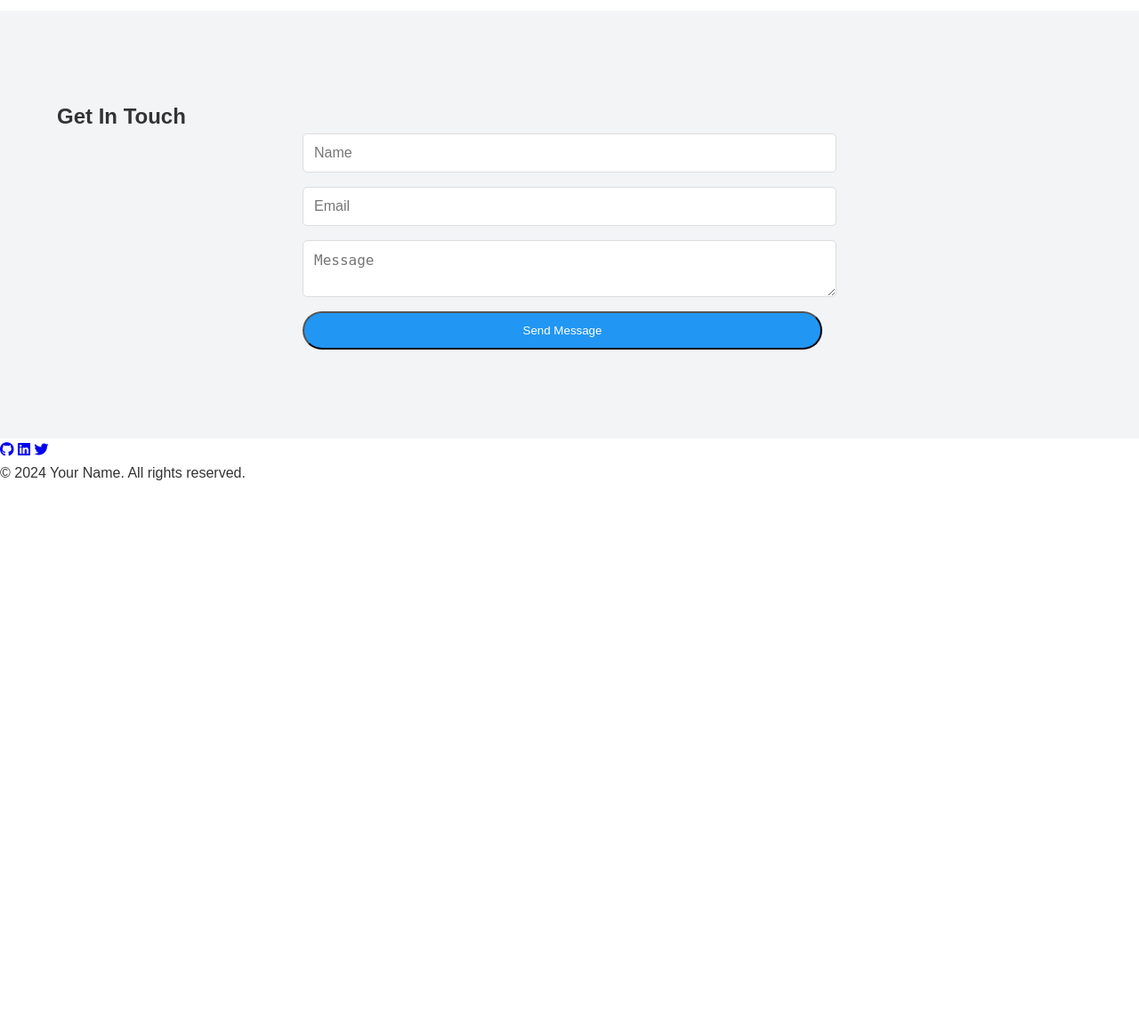
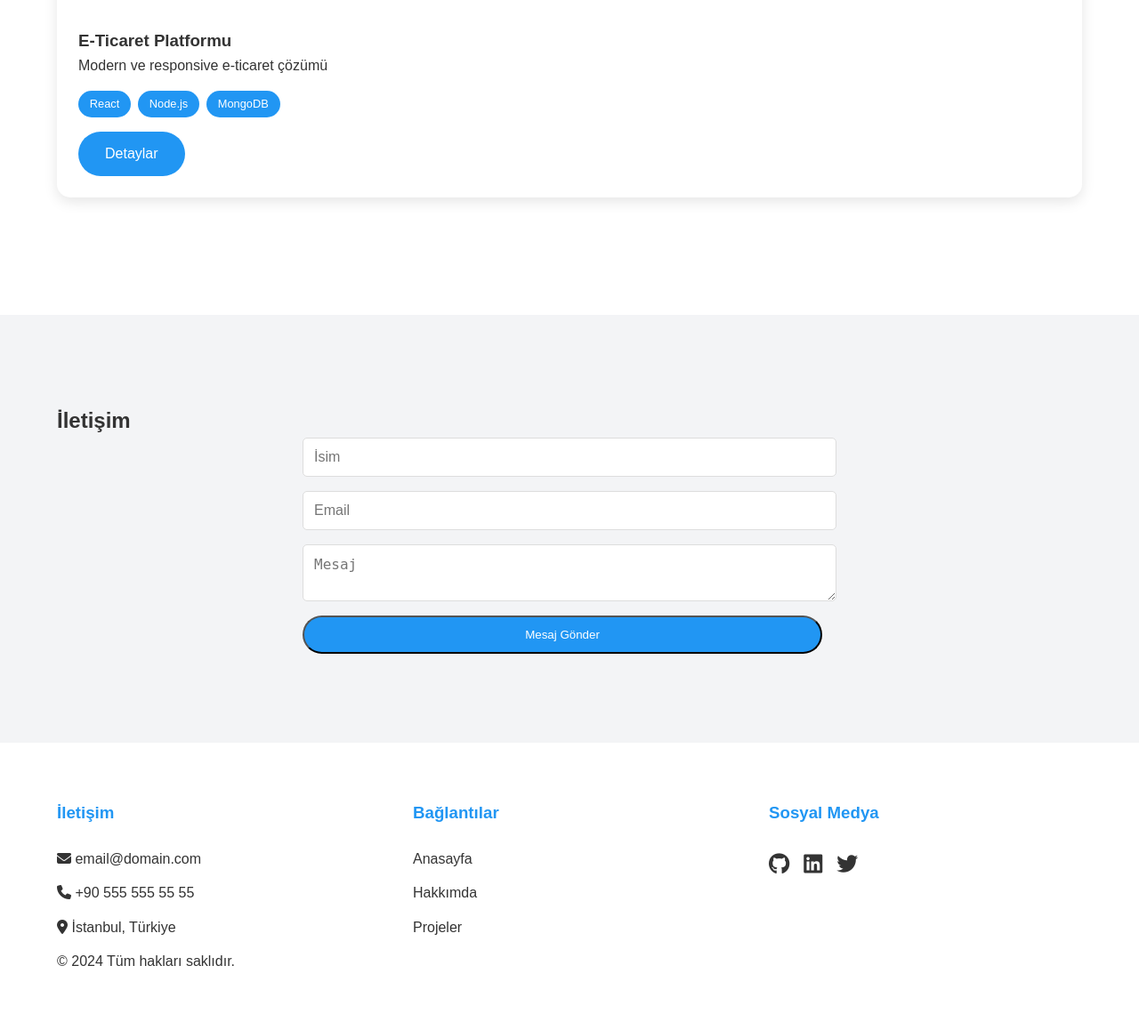
Before and after one commit to emrecanesenn/emrecanesenn.github.io, a PHP site: page / in a window 1280 px wide. Shown: the part 1719-2877 px from the top of the page at 89% size. Before the commit the page ends 2259 px from the top, so only its background shows below. Run offline with PHP 8.4, Linux system fonts and the light colour scheme.

Commit message:
Update 1.1

```diff
--- a/css/styles.css
+++ b/css/styles.css
@@ -11,6 +11,16 @@
     --text-color: #333;
     --bg-color: #fff;
     --nav-height: 80px;
+}
+
+/* Dark Mode Variables */
+[data-theme="dark"] {
+    --primary-color: #64b5f6;
+    --secondary-color: #ff4081;
+    --text-color: #e0e0e0;
+    --bg-color: #121212;
+    --card-bg: #1e1e1e;
+    --nav-bg: rgba(18, 18, 18, 0.95);
 }
 
 html {
@@ -37,6 +47,22 @@ body {
     backdrop-filter: blur(10px);
     box-shadow: 0 2px 10px rgba(0, 0, 0, 0.1);
     z-index: 1000;
+}
+
+/* Navbar Additions */
+.nav-controls {
+    display: flex;
+    gap: 1rem;
+    align-items: center;
+}
+
+.theme-toggle, .lang-switch {
+    background: none;
+    border: none;
+    cursor: pointer;
+    padding: 0.5rem;
+    color: var(--text-color);
+    font-size: 1.2rem;
 }
 
 .logo {
@@ -118,9 +144,45 @@ body {
 
 .project-grid {
     display: grid;
-    grid-template-columns: repeat(auto-fit, minmax(300px, 1fr));
+    grid-template-columns: repeat(auto-fit, minmax(350px, 1fr));
     gap: 2rem;
-    margin-top: 2rem;
+    padding: 2rem 0;
+}
+
+.project-card {
+    background: var(--card-bg);
+    border-radius: 15px;
+    overflow: hidden;
+    transition: transform 0.3s ease;
+    box-shadow: 0 5px 15px rgba(0,0,0,0.1);
+}
+
+.project-card:hover {
+    transform: translateY(-10px);
+}
+
+.project-image {
+    width: 100%;
+    height: 200px;
+    object-fit: cover;
+}
+
+.project-info {
+    padding: 1.5rem;
+}
+
+.project-tags {
+    display: flex;
+    gap: 0.5rem;
+    margin: 1rem 0;
+}
+
+.tag {
+    background: var(--primary-color);
+    color: white;
+    padding: 0.3rem 0.8rem;
+    border-radius: 20px;
+    font-size: 0.8rem;
 }
 
 /* Contact Form */
@@ -145,6 +207,111 @@ body {
     font-size: 1rem;
 }
 
+/* About Section Redesign */
+.about {
+    padding: 120px 5%;
+    background: var(--bg-color);
+}
+
+.about-grid {
+    display: grid;
+    grid-template-columns: 1fr 1fr;
+    gap: 4rem;
+    align-items: center;
+}
+
+.about-image {
+    position: relative;
+    border-radius: 20px;
+    overflow: hidden;
+    box-shadow: 0 10px 30px rgba(0,0,0,0.1);
+}
+
+.about-content h2 {
+    font-size: 2.5rem;
+    margin-bottom: 2rem;
+    color: var(--text-color);
+}
+
+.skill-container {
+    margin-top: 2rem;
+}
+
+.skill-bar {
+    margin-bottom: 1.5rem;
+}
+
+.skill-info {
+    display: flex;
+    justify-content: space-between;
+    margin-bottom: 0.5rem;
+}
+
+.progress-bar {
+    height: 8px;
+    background: #e0e0e0;
+    border-radius: 4px;
+    overflow: hidden;
+}
+
+.progress {
+    height: 100%;
+    background: var(--primary-color);
+    transition: width 1s ease;
+}
+
+/* Footer Redesign */
+footer {
+    background: var(--card-bg);
+    padding: 4rem 5%;
+    color: var(--text-color);
+}
+
+.footer-content {
+    display: grid;
+    grid-template-columns: repeat(auto-fit, minmax(250px, 1fr));
+    gap: 3rem;
+}
+
+.footer-section h3 {
+    margin-bottom: 1.5rem;
+    color: var(--primary-color);
+}
+
+.footer-links {
+    list-style: none;
+}
+
+.footer-links li {
+    margin-bottom: 0.8rem;
+}
+
+.footer-links a {
+    color: var(--text-color);
+    text-decoration: none;
+    transition: color 0.3s ease;
+}
+
+.footer-links a:hover {
+    color: var(--primary-color);
+}
+
+.social-links {
+    display: flex;
+    gap: 1rem;
+    margin-top: 1rem;
+}
+
+.social-links a {
+    color: var(--text-color);
+    font-size: 1.5rem;
+    transition: color 0.3s ease;
+}
+
+.social-links a:hover {
+    color: var(--primary-color);
+}
+
 /* Responsive Design */
 @media (max-width: 768px) {
     .hero h1 {
--- a/index.html
+++ b/index.html
@@ -1,9 +1,9 @@
 <!DOCTYPE html>
-<html lang="en">
+<html lang="tr" data-theme="light">
 <head>
     <meta charset="UTF-8">
     <meta name="viewport" content="width=device-width, initial-scale=1.0">
-    <title>My Portfolio</title>
+    <title>Portfolyom</title>
     <link rel="stylesheet" href="css/styles.css">
     <script src="https://unpkg.com/scrollreveal"></script>
     <link rel="stylesheet" href="https://cdnjs.cloudflare.com/ajax/libs/font-awesome/6.4.0/css/all.min.css">
@@ -12,83 +12,125 @@
     <!-- Header Section -->
     <header>
         <nav class="navbar">
-            <div class="logo">Portfolio</div>
+            <div class="logo">Portfolyo</div>
             <ul class="nav-links">
-                <li><a href="#home" class="active">Home</a></li>
-                <li><a href="#about">About</a></li>
-                <li><a href="#projects">Projects</a></li>
-                <li><a href="#contact">Contact</a></li>
+                <li><a href="#anasayfa">Anasayfa</a></li>
+                <li><a href="#hakkimda">Hakkımda</a></li>
+                <li><a href="#projeler">Projeler</a></li>
+                <li><a href="#iletisim">İletişim</a></li>
             </ul>
-            <div class="burger">
-                <div class="line1"></div>
-                <div class="line2"></div>
-                <div class="line3"></div>
+            <div class="nav-controls">
+                <button class="lang-switch">TR | EN</button>
+                <button class="theme-toggle">
+                    <i class="fas fa-moon"></i>
+                </button>
             </div>
         </nav>
     </header>
 
     <!-- Hero Section -->
-    <section id="home" class="hero">
+    <section id="anasayfa" class="hero">
         <div class="hero-content">
-            <h1>Hello, I'm <span class="highlight">Your Name</span></h1>
-            <p class="title">Full Stack Developer</p>
-            <p class="description">I create beautiful and functional websites</p>
+            <h1>Merhaba, ben <span class="highlight">[İsminiz]</span></h1>
+            <p class="title">Full Stack Geliştirici</p>
+            <p class="description">Güzel ve işlevsel web siteleri oluşturuyorum</p>
             <div class="cta-buttons">
-                <a href="#projects" class="btn primary">View My Work</a>
-                <a href="#contact" class="btn secondary">Contact Me</a>
+                <a href="#projeler" class="btn primary">Çalışmalarımı Gör</a>
+                <a href="#iletisim" class="btn secondary">Bana Ulaş</a>
             </div>
         </div>
     </section>
 
     <!-- About Section -->
-    <section id="about" class="about">
-        <h2>About Me</h2>
+    <section id="hakkimda" class="about">
+        <div class="about-grid">
             <div class="about-content">
-            <div class="about-text">
-                <p>Your introduction and background here...</p>
+                <h2>Hakkımda</h2>
+                <p>Merhaba! Ben [İsminiz], full-stack web geliştirici olarak çalışıyorum...</p>
+                <div class="skill-container">
+                    <div class="skill-bar">
+                        <div class="skill-info">
+                            <span>Frontend</span>
+                            <span>90%</span>
                         </div>
-            <div class="skills">
-                <h3>My Skills</h3>
-                <div class="skill-items">
-                    <div class="skill">HTML</div>
-                    <div class="skill">CSS</div>
-                    <div class="skill">JavaScript</div>
-                    <div class="skill">React</div>
-                    <div class="skill">Node.js</div>
+                        <div class="progress-bar">
+                            <div class="progress" style="width: 90%"></div>
                         </div>
+                    </div>
+                    <!-- Diğer skill barları -->
+                </div>
+            </div>
+            <div class="about-image">
+                <img src="images/profile.jpg" alt="Profil">
             </div>
         </div>
     </section>
 
     <!-- Projects Section -->
-    <section id="projects" class="projects">
-        <h2>My Projects</h2>
+    <section id="projeler" class="projects">
+        <h2>Projelerim</h2>
         <div class="project-grid">
-            <!-- Project cards will be added here -->
+            <div class="project-card">
+                <img src="images/proje1.jpg" alt="Proje 1" class="project-image">
+                <div class="project-info">
+                    <h3>E-Ticaret Platformu</h3>
+                    <p>Modern ve responsive e-ticaret çözümü</p>
+                    <div class="project-tags">
+                        <span class="tag">React</span>
+                        <span class="tag">Node.js</span>
+                        <span class="tag">MongoDB</span>
+                    </div>
+                    <a href="#" class="btn primary">Detaylar</a>
+                </div>
+            </div>
+            <!-- Diğer proje kartları -->
         </div>
     </section>
 
     <!-- Contact Section -->
-    <section id="contact" class="contact">
-        <h2>Get In Touch</h2>
+    <section id="iletisim" class="contact">
+        <h2>İletişim</h2>
         <div class="contact-content">
             <form id="contact-form">
-                <input type="text" placeholder="Name" required>
+                <input type="text" placeholder="İsim" required>
                 <input type="email" placeholder="Email" required>
-                <textarea placeholder="Message" required></textarea>
-                <button type="submit" class="btn primary">Send Message</button>
+                <textarea placeholder="Mesaj" required></textarea>
+                <button type="submit" class="btn primary">Mesaj Gönder</button>
             </form>
         </div>
     </section>
 
     <!-- Footer -->
     <footer>
+        <div class="footer-content">
+            <div class="footer-section">
+                <h3>İletişim</h3>
+                <ul class="footer-links">
+                    <li><i class="fas fa-envelope"></i> email@domain.com</li>
+                    <li><i class="fas fa-phone"></i> +90 555 555 55 55</li>
+                    <li><i class="fas fa-map-marker-alt"></i> İstanbul, Türkiye</li>
+                </ul>
+            </div>
+            <div class="footer-section">
+                <h3>Bağlantılar</h3>
+                <ul class="footer-links">
+                    <li><a href="#anasayfa">Anasayfa</a></li>
+                    <li><a href="#hakkimda">Hakkımda</a></li>
+                    <li><a href="#projeler">Projeler</a></li>
+                </ul>
+            </div>
+            <div class="footer-section">
+                <h3>Sosyal Medya</h3>
                 <div class="social-links">
                     <a href="#"><i class="fab fa-github"></i></a>
                     <a href="#"><i class="fab fa-linkedin"></i></a>
                     <a href="#"><i class="fab fa-twitter"></i></a>
                 </div>
-        <p>&copy; 2024 Your Name. All rights reserved.</p>
+            </div>
+        </div>
+        <div class="footer-bottom">
+            <p>&copy; 2024 Tüm hakları saklıdır.</p>
+        </div>
     </footer>
 
     <script src="js/main.js"></script>
--- a/js/main.js
+++ b/js/main.js
@@ -27,6 +27,10 @@ burger.addEventListener('click', () => {
             link.style.animation = `navLinkFade 0.5s ease forwards ${index / 7 + 0.3}s`;
         }
     });
+
+    // Menü açıkken scrollu engelle
+    document.body.style.overflow =
+        navLinks.classList.contains('nav-active') ? 'hidden' : 'auto';
 });
 
 // Smooth Scroll
@@ -119,3 +123,82 @@ ScrollReveal().reveal('.project-card', {
     distance: '30px',
     origin: 'bottom'
 });
+
+// Theme Toggler
+const themeToggle = document.querySelector('.theme-toggle');
+const htmlElement = document.documentElement;
+
+themeToggle.addEventListener('click', () => {
+    const currentTheme = htmlElement.getAttribute('data-theme');
+    const newTheme = currentTheme === 'light' ? 'dark' : 'light';
+    htmlElement.setAttribute('data-theme', newTheme);
+
+    // Icon değiştir
+    themeToggle.innerHTML = newTheme === 'light'
+        ? '<i class="fas fa-moon"></i>'
+        : '<i class="fas fa-sun"></i>';
+
+    localStorage.setItem('theme', newTheme);
+});
+
+// Dil Değiştirici
+const langSwitch = document.querySelector('.lang-switch');
+let currentLang = 'TR';
+
+langSwitch.addEventListener('click', () => {
+    currentLang = currentLang === 'TR' ? 'EN' : 'TR';
+    langSwitch.textContent = `${currentLang === 'TR' ? 'EN' : 'TR'} | ${currentLang}`;
+    updateContent(currentLang);
+});
+
+// Skill Bar Animasyonu
+const skillBars = document.querySelectorAll('.progress');
+
+const animateSkillBars = () => {
+    skillBars.forEach(bar => {
+        const percentage = bar.getAttribute('data-progress');
+        bar.style.width = percentage;
+    });
+};
+
+// Scroll animasyonları
+ScrollReveal().reveal('.about-content', {
+    origin: 'left',
+    distance: '50px',
+    duration: 1000,
+    delay: 200
+});
+
+ScrollReveal().reveal('.about-image', {
+    origin: 'right',
+    distance: '50px',
+    duration: 1000,
+    delay: 200
+});
+
+ScrollReveal().reveal('.project-card', {
+    origin: 'bottom',
+    distance: '30px',
+    duration: 800,
+    interval: 200
+});
+
+// Intersection Observer for Skill Bars
+const observer = new IntersectionObserver((entries) => {
+    entries.forEach(entry => {
+        if (entry.isIntersecting) {
+            animateSkillBars();
+        }
+    });
+});
+
+observer.observe(document.querySelector('.skill-container'));
+
+// Sayfa yüklendiğinde kaydedilmiş temayı uygula
+document.addEventListener('DOMContentLoaded', () => {
+    const savedTheme = localStorage.getItem('theme') || 'light';
+    htmlElement.setAttribute('data-theme', savedTheme);
+    themeToggle.innerHTML = savedTheme === 'light'
+        ? '<i class="fas fa-moon"></i>'
+        : '<i class="fas fa-sun"></i>';
+});
```
Lines whose indentation alone changed are shown as unchanged.
